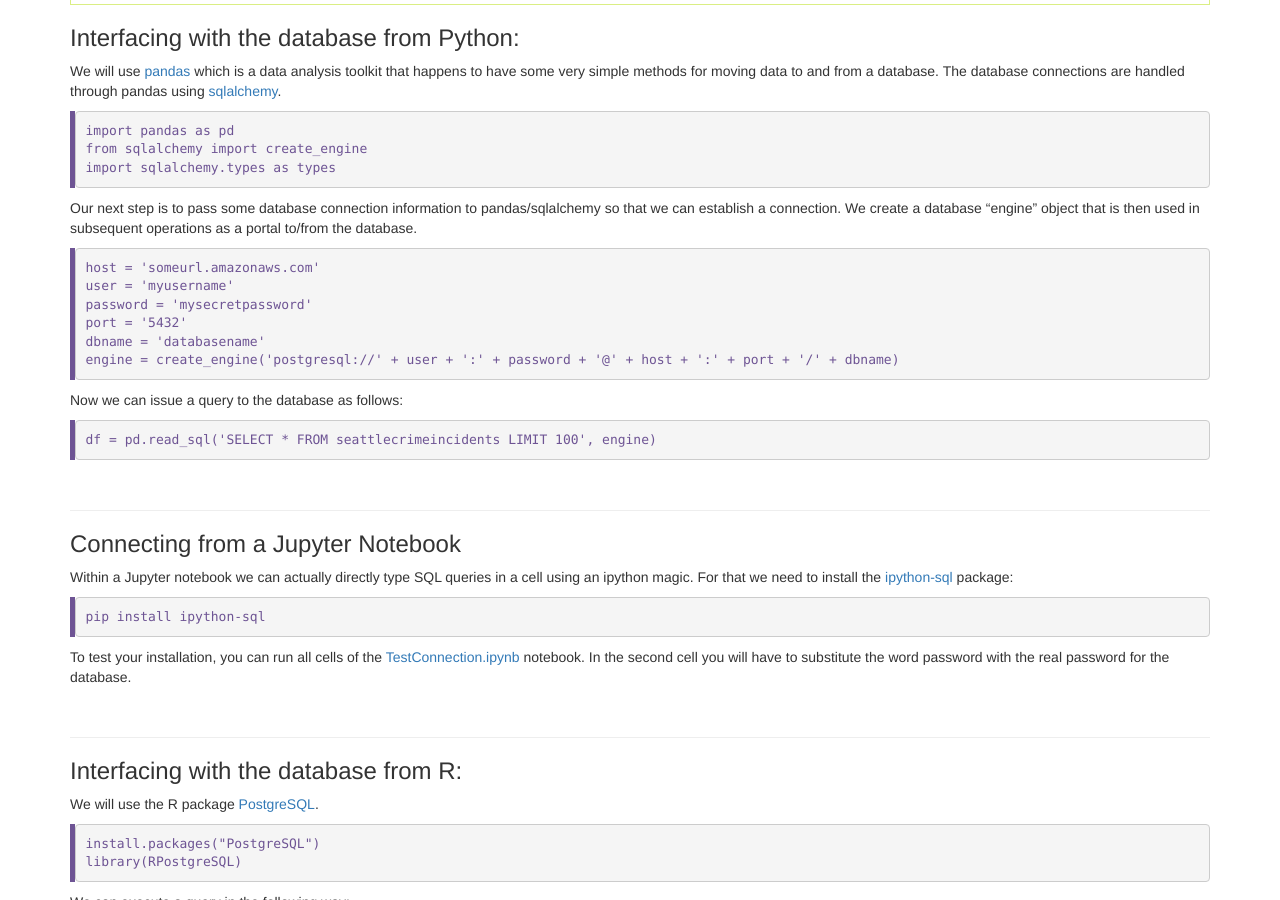
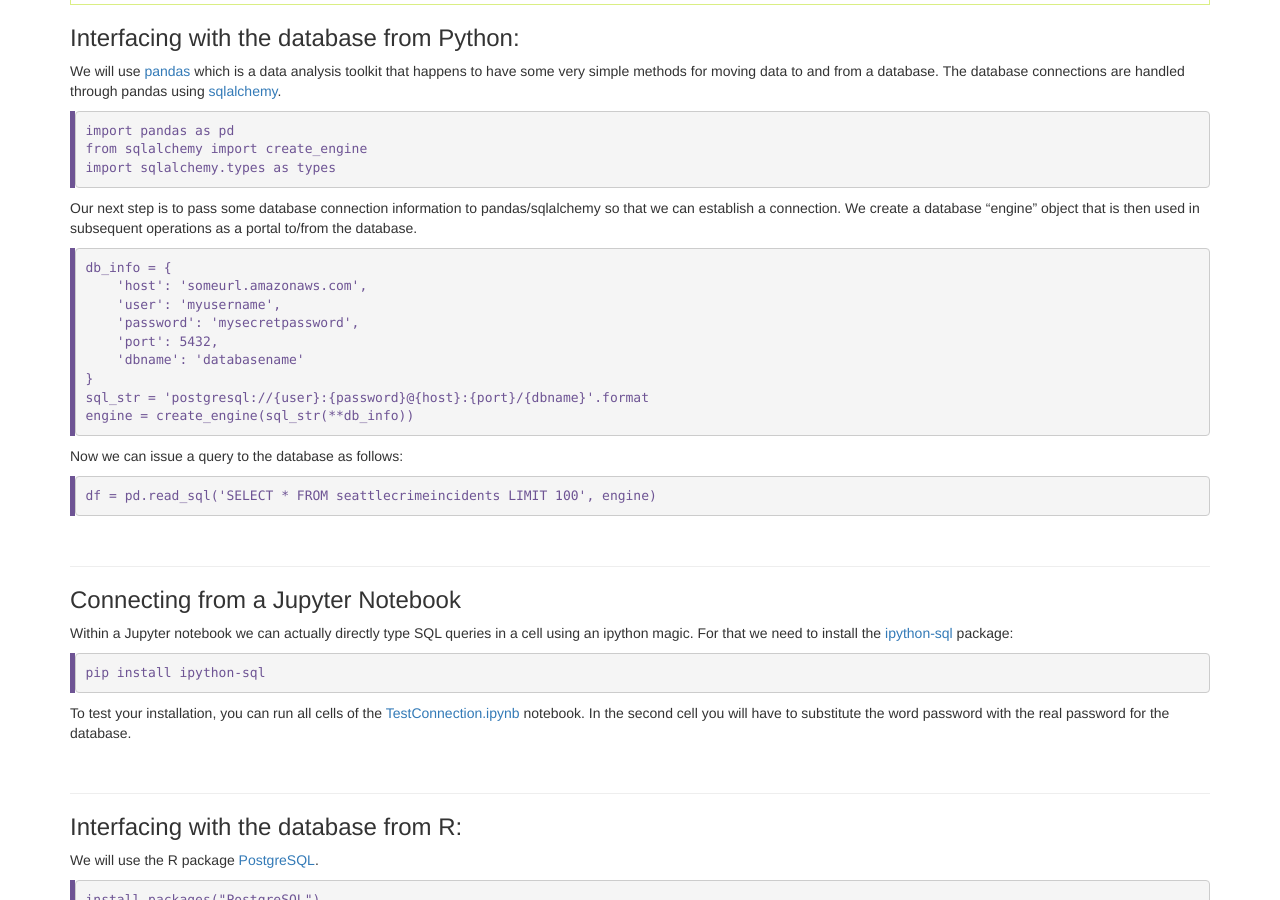
Before and after one commit to uwescience/SQL-geospatial-tutorial, a Jekyll site: the page built from _episodes/06-databaseScripting.md, in a window 1280 px wide and 900 px high, scrolled down 312 px. Built offline with Jekyll 4.4.1, drawn with Linux system fonts in a browser that asks for light colours.

Commit message:
Update python code

```diff
--- a/_episodes/06-databaseScripting.md
+++ b/_episodes/06-databaseScripting.md
@@ -22,12 +22,15 @@ import sqlalchemy.types as types
 Our next step is to pass some database connection information to pandas/sqlalchemy so that we can establish a connection. We create a database "engine" object that is then used in subsequent operations as a portal to/from the database.
 
 ~~~
-host = 'someurl.amazonaws.com'
-user = 'myusername'
-password = 'mysecretpassword'
-port = '5432'
-dbname = 'databasename'
-engine = create_engine('postgresql://' + user + ':' + password + '@' + host + ':' + port + '/' + dbname)
+db_info = {
+    'host': 'someurl.amazonaws.com',
+    'user': 'myusername',
+    'password': 'mysecretpassword',
+    'port': 5432,
+    'dbname': 'databasename'
+}
+sql_str = 'postgresql://{user}:{password}@{host}:{port}/{dbname}'.format
+engine = create_engine(sql_str(**db_info))
 ~~~
 {: .python}
 
```
